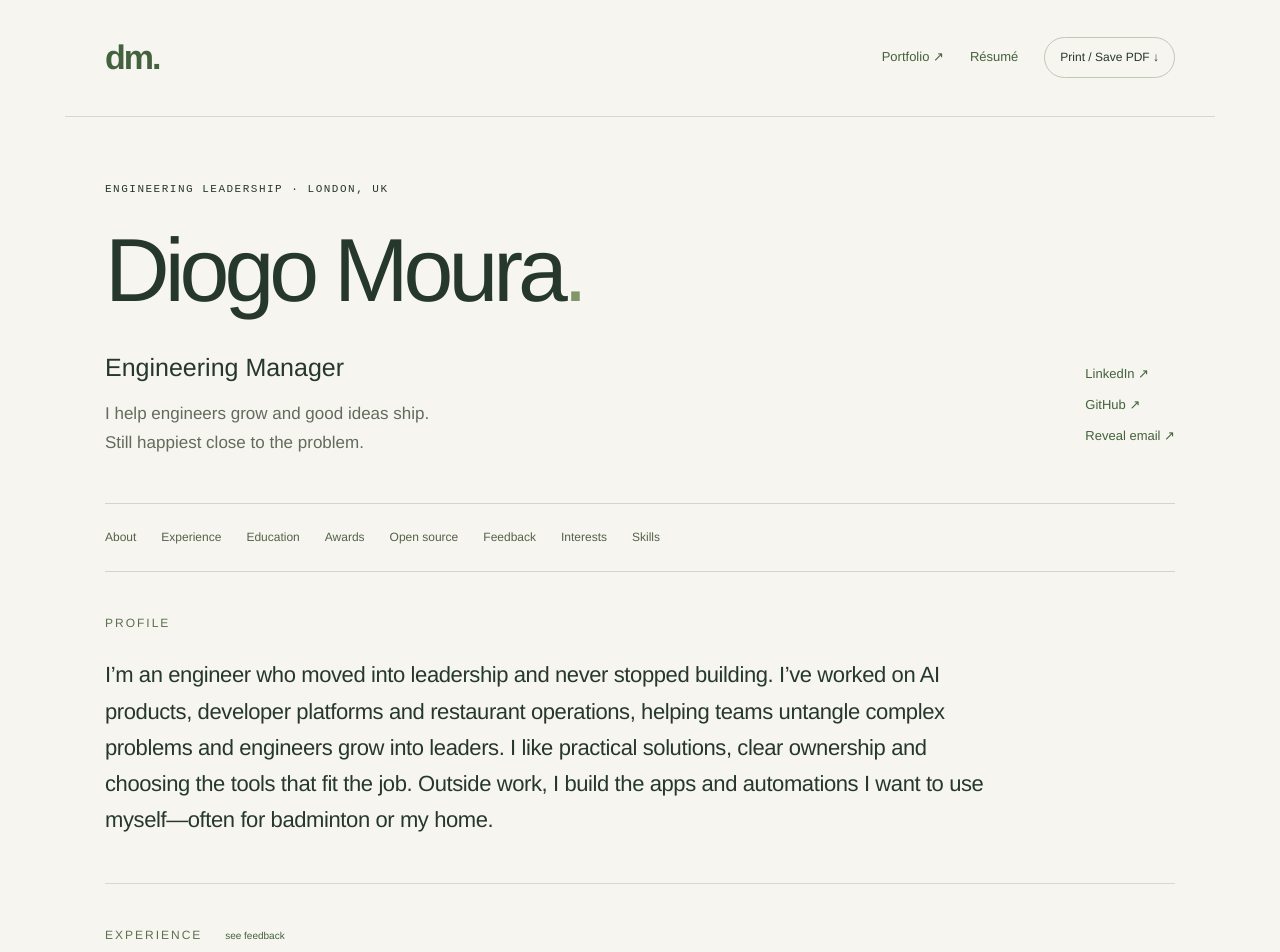
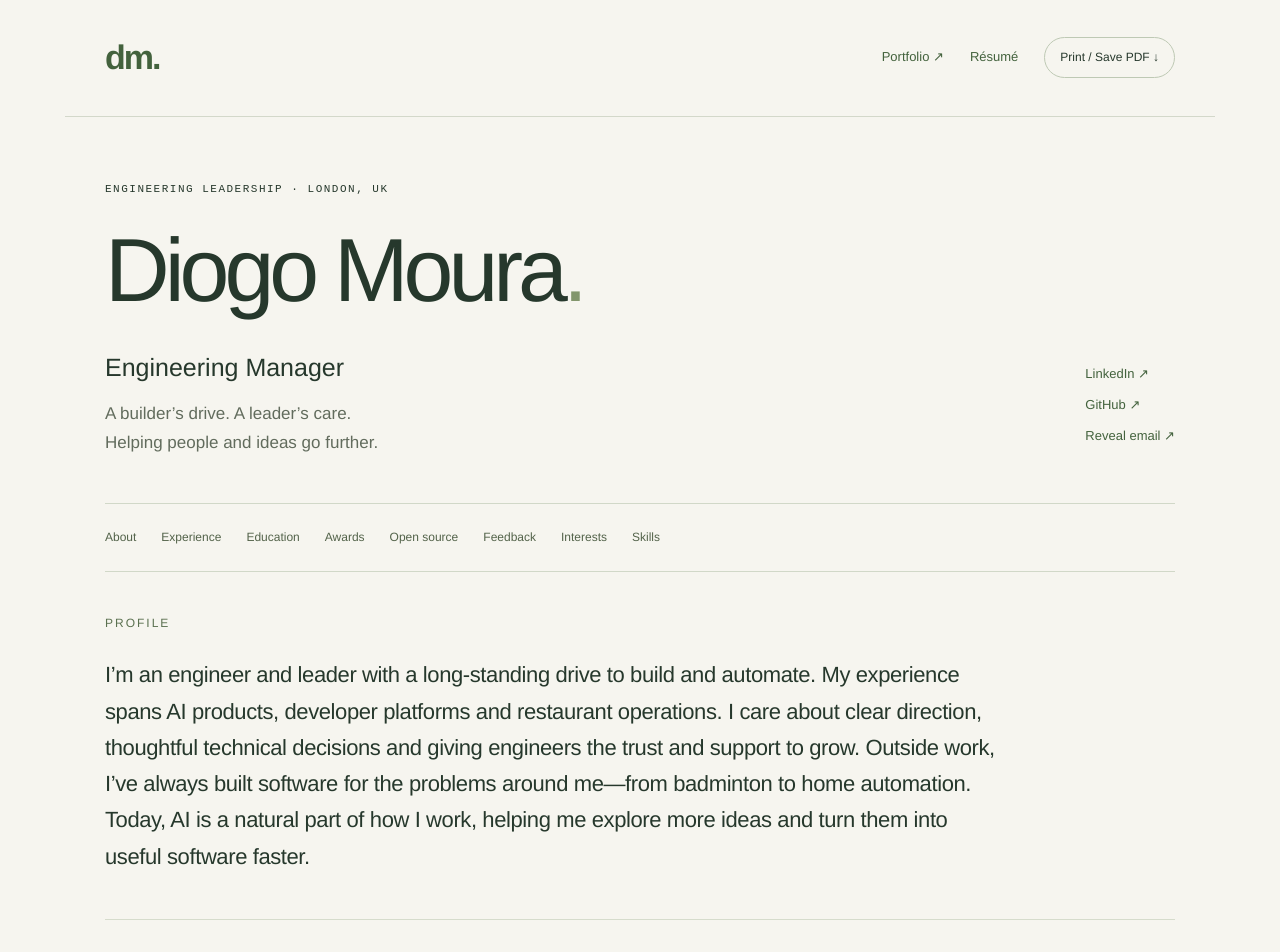
Before and after one commit to Stormsys/cv, a React (Create React App) app: page /#/ in a window 1280 px wide. Shown: the top 952 px of the page. Built offline with nearby package versions, Linux system fonts and the light colour scheme.

Commit message:
Refine CV voice around thoughtful leadership and AI-enabled building

```diff
--- a/src/modules/Header.js
+++ b/src/modules/Header.js
@@ -23,9 +23,9 @@ export default function Header() {
         <div>
           <h2>Engineering Manager</h2>
           <p>
-            I help engineers grow and good ideas ship.
+            A builder’s drive. A leader’s care.
             <br />
-            Still happiest close to the problem.
+            Helping people and ideas go further.
           </p>
         </div>
         <div className="contact-info">
--- a/src/sections/About.js
+++ b/src/sections/About.js
@@ -4,12 +4,13 @@ export default function About() {
     <section id="about">
       <Reveal as="h2">Profile</Reveal>
       <Reveal as="p">
-        I’m an engineer who moved into leadership and never stopped building.
-        I’ve worked on AI products, developer platforms and restaurant
-        operations, helping teams untangle complex problems and engineers grow
-        into leaders. I like practical solutions, clear ownership and choosing
-        the tools that fit the job. Outside work, I build the apps and
-        automations I want to use myself—often for badminton or my home.
+        I’m an engineer and leader with a long-standing drive to build and
+        automate. My experience spans AI products, developer platforms and
+        restaurant operations. I care about clear direction, thoughtful
+        technical decisions and giving engineers the trust and support to grow.
+        Outside work, I’ve always built software for the problems around me—from
+        badminton to home automation. Today, AI is a natural part of how I work,
+        helping me explore more ideas and turn them into useful software faster.
       </Reveal>
     </section>
   );
```
